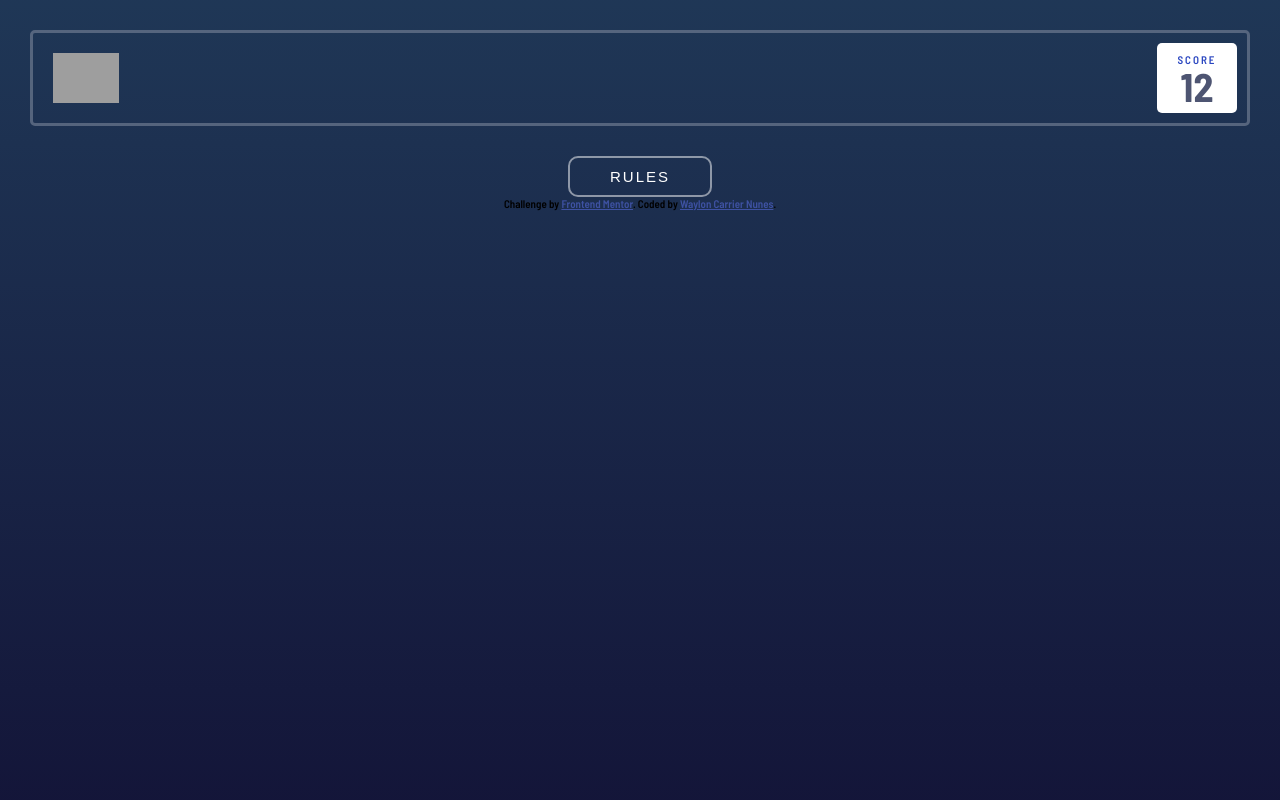
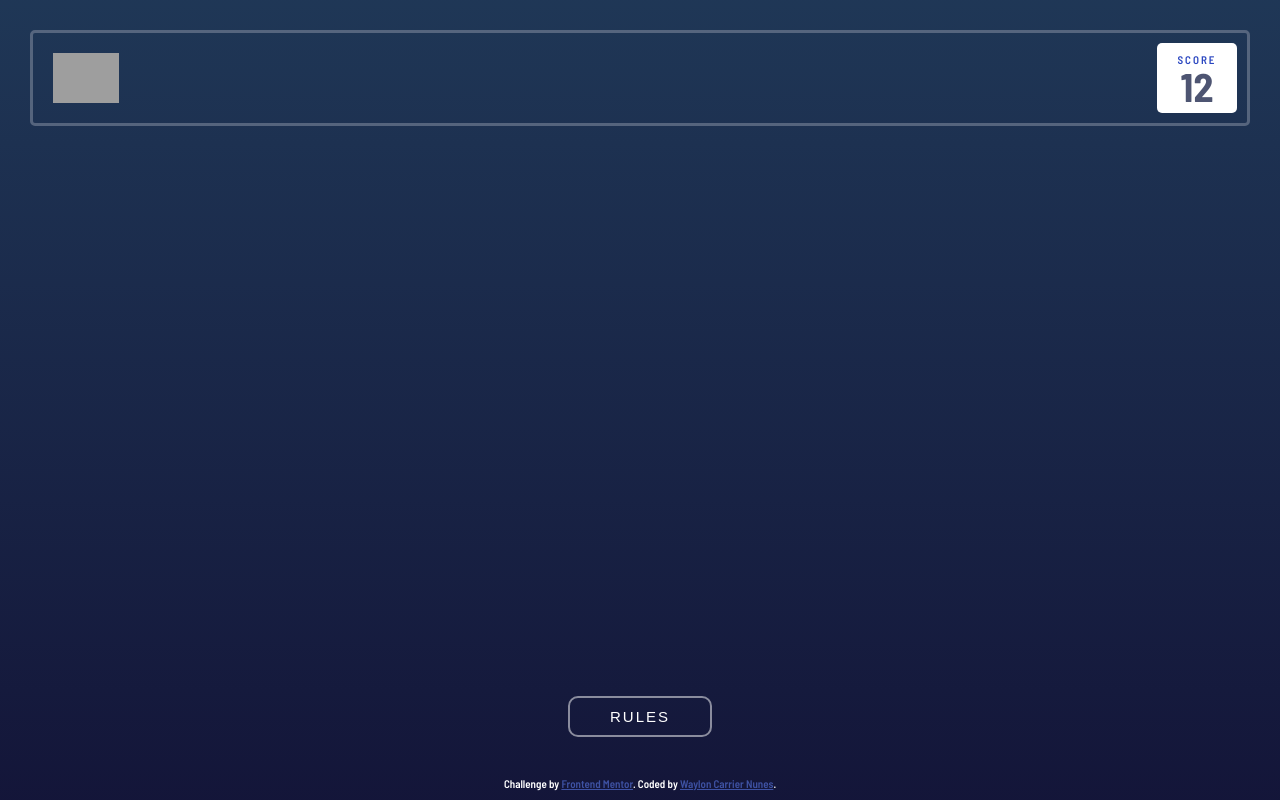
Before and after one commit to Breckles/rock-paper-scissors, an Angular app: page / in a window 1280 px wide. Built offline with nearby package versions, Linux system fonts and the light colour scheme; grey boxes are pictures that could not be loaded.

Commit message:
made some adjustments to app component layout

```diff
--- a/src/app/app.component.html
+++ b/src/app/app.component.html
@@ -1,13 +1,15 @@
+<div id="appWrapper">
   <header>
     <app-header></app-header>
   </header>
-
+  <div></div>
   <section id="appRules">
     <app-rules></app-rules>
   </section>
-<div class="attribution">
+  <footer class="attribution">
     Challenge by <a href="https://www.frontendmentor.io?ref=challenge"
        target="_blank">Frontend Mentor</a>.
     Coded by <a href="https://github.com/Breckles"
        target="_blank">Waylon Carrier Nunes</a>.
+  </footer>
 </div>
--- a/src/app/app.component.scss
+++ b/src/app/app.component.scss
@@ -1,3 +1,10 @@
+#appWrapper {
+  width: 100%;
+  height: 100%;
+  display: grid;
+  grid-template-rows: 0fr 1fr 0fr 0fr;
+}
+
 header {
   padding: 3rem;
 
@@ -6,13 +13,21 @@ header {
   }
 }
 
+section#appRules {
+  padding: 3rem 0;
+}
+
 //////////////////////////////////////////////////////////////////////////
 
 .attribution {
+  padding: 1rem;
+
+  color: white;
   font-size: 11px;
   text-align: center;
+
+  a {
+    color: hsl(228, 45%, 44%);
+  }
+
 }
-
-.attribution a {
-  color: hsl(228, 45%, 44%);
-}
```
Lines whose indentation alone changed are shown as unchanged.
